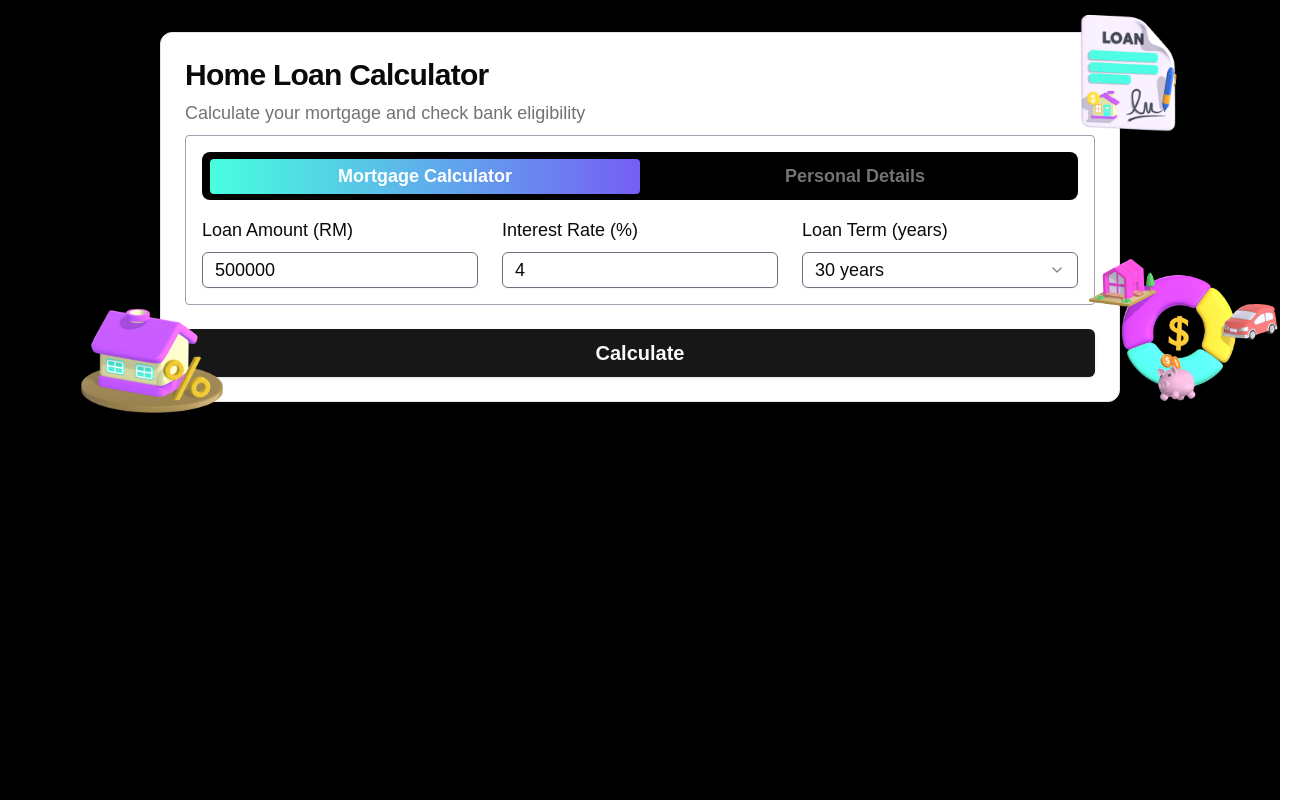
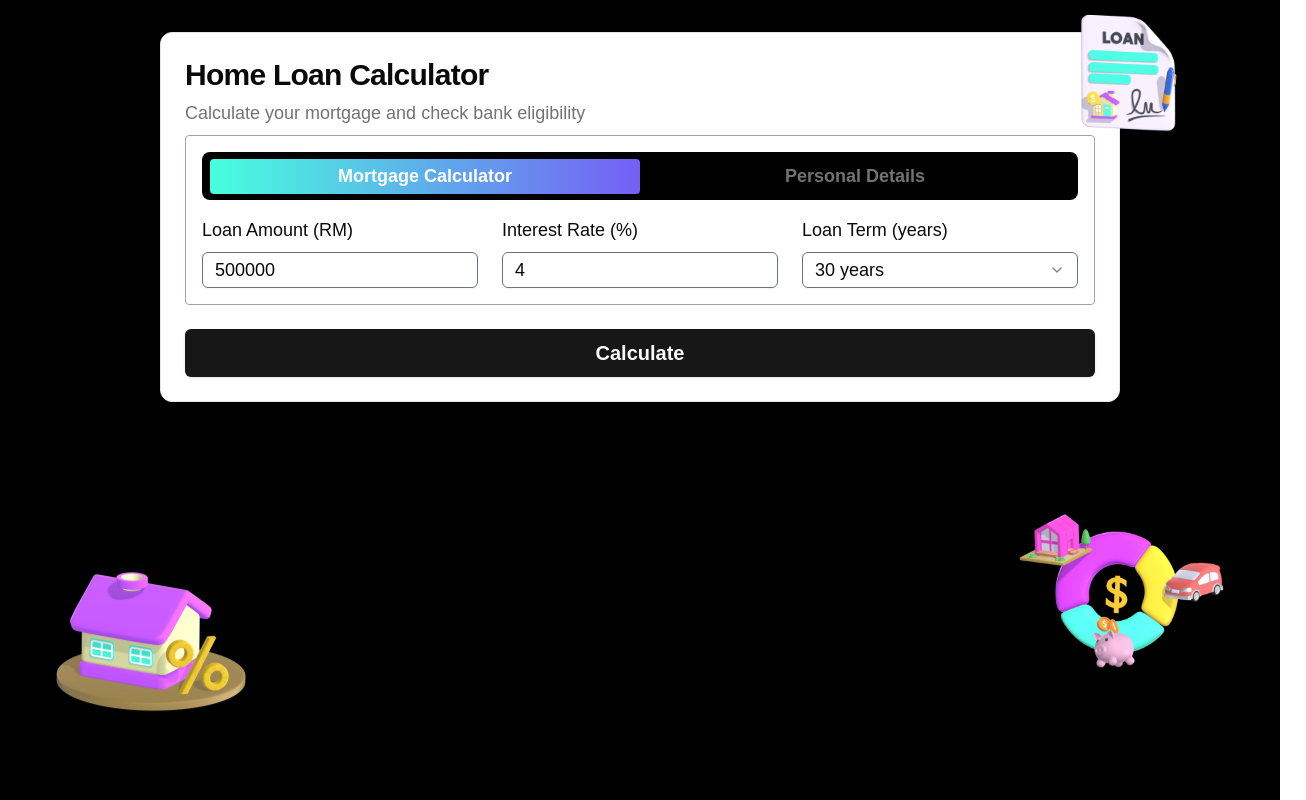
Before and after one commit to CodeWithSomesh/Mortage-Calculator-Site, a Next.js app: page / in a window 1280 px wide. Shown: the whole page, 1306 px wide, since content can reach past the window. Built offline with nearby package versions, Linux system fonts and the light colour scheme; what @codaworks/react-glow would draw is missing.

Commit message:
Made the 3D Images more interactive

```diff
--- a/src/app/page.tsx
+++ b/src/app/page.tsx
@@ -50,7 +50,49 @@ export default function Home() {
 
     //<GlowCapture>
       //<Glow>
-        <div className="w-full bg-black min-h-screen glow:bg-cyan-300">
+        <div className="w-full bg-black min-h-screen glow:bg-cyan-300 relative">
+
+          {/* MoneyManagement Image*/}
+          <motion.div className="absolute xs:hidden right-[2%] top-[60%] z-50"
+            drag initial={{translateY: 0}}
+            animate={{translateY: [0, -60, 0]}}
+            transition={{
+              duration: 5,
+              ease: "linear",
+              repeat: Infinity,
+            }}
+              >
+              <Image
+                src={MoneyManagement}
+                alt="Illustration of home loan concept"
+                width={270}
+                height={25}
+                className=""
+                draggable="false"
+              />
+          </motion.div>
+
+          {/* HouseMortgage Image*/}
+          <motion.div className="absolute xs:hidden left-[4%] bottom-[9%] z-50"
+              initial={{translateY: 0}}
+              animate={{translateY: [0, 60, 0]}}
+              transition={{
+                duration: 5,
+                ease: "linear",
+                repeat: Infinity,
+              }} drag
+              >
+              <Image
+                src={HouseMortgage}
+                alt="Illustration of home loan concept"
+                width={200}
+                height={75}
+                className=""
+                draggable="false"
+              />
+            </motion.div>
+
+
           <div className="relative mx-auto max-w-5xl p-4 md:p-6 lg:p-8">
 
             {/* HomeLoan Image */}
@@ -66,35 +108,6 @@ export default function Home() {
                 draggable="false"
               />
             </motion.div>
-
-            {/* HouseMortgage Image*/}
-            <motion.div className="absolute xs:hidden -left-[5%] bottom-[0%] z-50"
-              drag
-              >
-              <Image
-                src={HouseMortgage}
-                alt="Illustration of home loan concept"
-                width={150}
-                height={75}
-                className=""
-                draggable="false"
-              />
-            </motion.div>
-
-            {/* MoneyManagement Image*/}
-            <motion.div className="absolute xs:hidden -right-[15%] top-[50%] z-50"
-              drag
-              >
-              <Image
-                src={MoneyManagement}
-                alt="Illustration of home loan concept"
-                width={250}
-                height={75}
-                className=""
-                draggable="false"
-              />
-            </motion.div>
-
 
             <Card>
               <CardHeader className="-mb-4">
```
